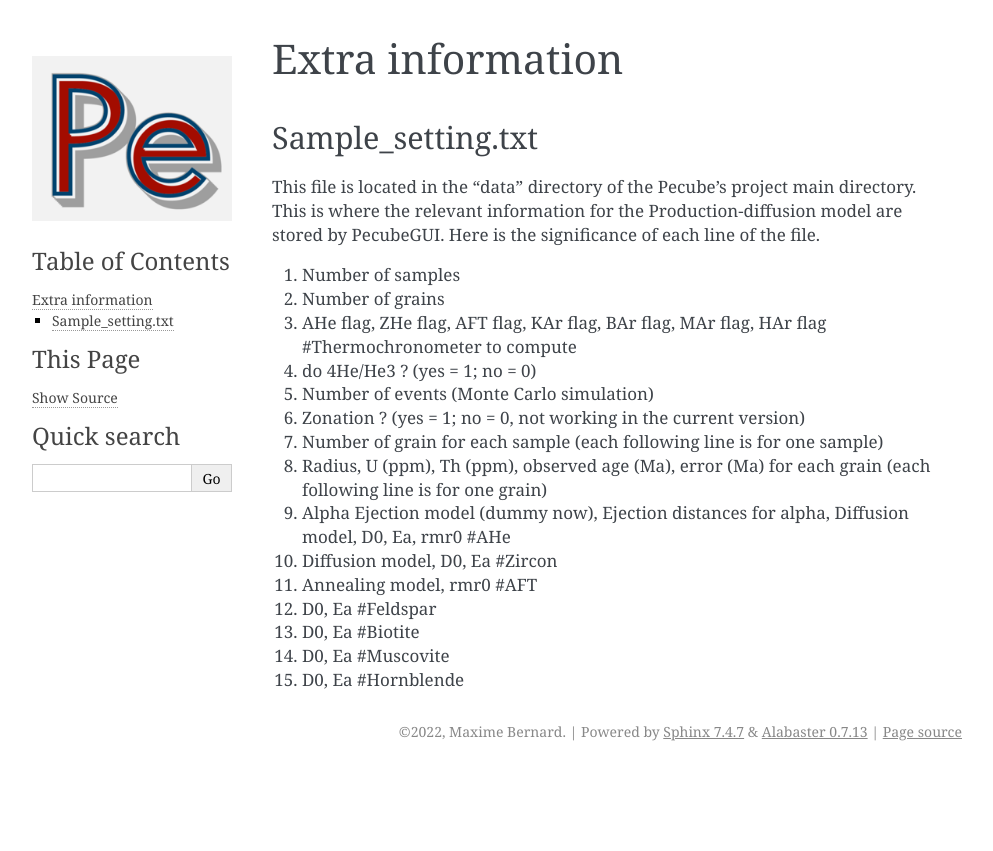
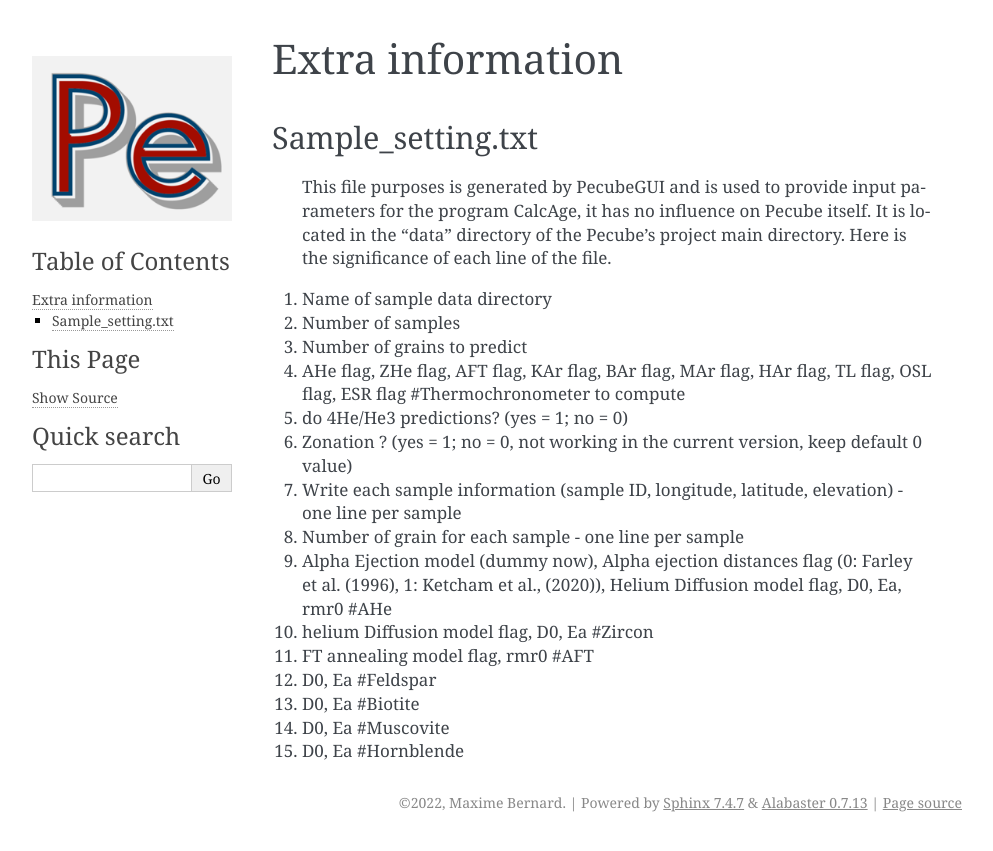
Before and after one commit to MBernAca/PecubeGUI_Doc, a Sphinx documentation site: the page built from docs/source/Extra.rst, in a window 1280 px wide. Shown: the top 851 px of the page, without its empty margins (148-1141 px from the left). Built offline with Sphinx 7.4.7, drawn with Linux system fonts in a browser that asks for light colours.

Commit message:
Update Extra.rst

```diff
--- a/docs/source/Extra.rst
+++ b/docs/source/Extra.rst
@@ -8,19 +8,19 @@ Extra information
 Sample_setting.txt
 ------------------
 
-This file is located in the "data" directory of the Pecube's project main directory. This is where the relevant information for the Production-diffusion model are stored by PecubeGUI. Here is the significance of each line of the file.
+ This file purposes is generated by PecubeGUI and is used to provide input parameters for the program CalcAge, it has no influence on Pecube itself. It is located in the "data" directory of the Pecube's project main directory. Here is the significance of each line of the file.
 
-1. Number of samples
-2. Number of grains
-3. AHe flag, ZHe flag, AFT flag, KAr flag, BAr flag, MAr flag, HAr flag #Thermochronometer to compute
-4. do 4He/He3 ? (yes = 1; no = 0)
-5. Number of events (Monte Carlo simulation)
-6. Zonation ? (yes = 1; no = 0, not working in the current version)
-7. Number of grain for each sample (each following line is for one sample)
-8. Radius, U (ppm), Th (ppm), observed age (Ma), error (Ma) for each grain (each following line is for one grain)
-9. Alpha Ejection model (dummy now), Ejection distances for alpha, Diffusion model, D0, Ea, rmr0 #AHe
-10. Diffusion model, D0, Ea #Zircon
-11. Annealing model, rmr0 #AFT
+1. Name of sample data directory
+2. Number of samples
+3. Number of grains to predict
+4. AHe flag, ZHe flag, AFT flag, KAr flag, BAr flag, MAr flag, HAr flag, TL flag, OSL flag, ESR flag #Thermochronometer to compute
+5. do 4He/He3 predictions? (yes = 1; no = 0)
+6. Zonation ? (yes = 1; no = 0, not working in the current version, keep default 0 value)
+7. Write each sample information (sample ID,  longitude, latitude, elevation) - one line per sample
+8. Number of grain for each sample - one line per sample
+9. Alpha Ejection model (dummy now), Alpha ejection distances flag (0: Farley et al. (1996), 1: Ketcham et al., (2020)), Helium Diffusion model flag, D0, Ea, rmr0 #AHe
+10. helium Diffusion model flag, D0, Ea #Zircon
+11. FT annealing model flag, rmr0 #AFT
 12. D0, Ea #Feldspar
 13. D0, Ea #Biotite
 14. D0, Ea #Muscovite
```
